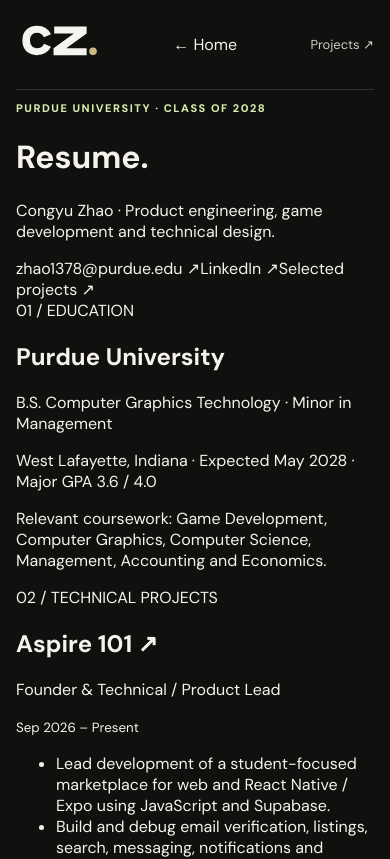
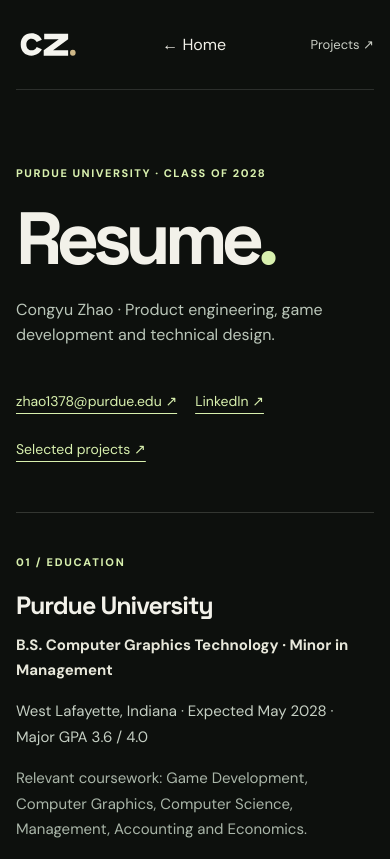
Before and after one commit to skrgulang/congyuzhao-portfolio, a Next.js app: page /resume in a window 390 px wide. Shown: the top 859 px of the page. Built offline with nearby package versions, Linux system fonts and the light colour scheme.

Commit message:
Style consistent CZ logo and mobile-friendly public resume page

```diff
--- a/app/globals.css
+++ b/app/globals.css
@@ -854,3 +854,43 @@ html{scroll-padding-top:24px}
  .aspireRealScreens{scrollbar-width:thin;scrollbar-color:#9e8d5c #23251d}
  .aspireRealScreens:focus-visible{outline-offset:1px}
 }
+
+/* Personal CZ mark: vector-stable at 320px through desktop and retina. */
+.newLogo{display:inline-flex;align-items:center;justify-content:flex-start;min-width:62px;text-decoration:none}
+.newLogo img{display:block;width:clamp(62px,6vw,84px);height:auto;max-height:44px}
+.newLogo:focus-visible{outline:2px solid var(--lime);outline-offset:6px;border-radius:5px}
+
+/* Resume: editorial single-column page based on documented experience. */
+.resumePage{min-height:100vh;background:#0d100d;color:#f2f1e9}
+.resumeContent{padding-top:clamp(64px,9vw,145px);padding-bottom:80px}
+.resumeLead{max-width:950px;padding:0 0 84px}
+.resumeLead h1{font:700 clamp(74px,12vw,175px)/.95 'Space Grotesk',sans-serif;letter-spacing:-.085em;margin:24px 0}
+.resumeLead h1 span{color:var(--lime)}
+.resumeLead>p:not(.newEyebrow){color:#bac6b9;font-size:clamp(16px,2vw,22px);line-height:1.55;max-width:750px}
+.resumeLeadLinks{display:flex;gap:16px 28px;flex-wrap:wrap;margin-top:35px}
+.resumeLeadLinks a,.resumeEnd a{color:var(--lime);font-size:14px;text-decoration:underline;text-underline-offset:7px;min-height:36px;display:inline-flex;align-items:center}
+.resumeSection{display:grid;grid-template-columns:minmax(175px,.3fr) minmax(0,1fr);gap:clamp(24px,5vw,75px);padding:47px 0;border-top:1px solid rgba(235,242,224,.17)}
+.resumeSectionLabel{color:var(--lime);font-size:11px;font-weight:750;letter-spacing:.16em;padding-top:7px}
+.resumeSection h2{font:650 clamp(25px,3.2vw,38px)/1.15 'Space Grotesk',sans-serif;letter-spacing:-.043em;margin:0 0 13px}
+.resumeSection p,.resumeSection li{font-size:15px;line-height:1.72;color:#c5cfc3}
+.resumeSection strong{color:#f2f1e9}
+.resumeSubhead{color:#e7e7da!important;font-weight:650;margin:8px 0!important}
+.resumeQuiet{color:#aab6a9!important}
+.resumeEntry{margin-bottom:39px}
+.resumeEntry:last-child{margin-bottom:0}
+.resumeEntryHead{display:flex;justify-content:space-between;align-items:start;gap:20px}
+.resumeEntryHead h2 a{color:inherit;text-decoration:none}
+.resumeEntryHead h2 a:hover,.resumeEntryHead h2 a:focus-visible{color:var(--lime)}
+.resumeEntryHead small{flex:0 0 auto;color:#a7b5a6;font-size:12px;padding-top:5px}
+.resumeEntry ul{padding-left:19px;margin:16px 0 0}
+.resumeEntry li+li{margin-top:8px}
+.resumeEnd{display:flex;flex-wrap:wrap;justify-content:space-between;gap:18px;border-top:1px solid rgba(235,242,224,.17);padding-top:30px}
+.resumeEnd p{font-size:12px;color:#9caa9b;line-height:1.7}
+@media(max-width:720px){
+ .resumeContent{padding-top:65px}
+ .resumeLead{padding-bottom:45px}
+ .resumeSection{grid-template-columns:1fr;gap:22px;padding:35px 0}
+ .resumeEntryHead{flex-direction:column;gap:0}
+ .resumeEntryHead small{padding:0;margin-bottom:7px}
+ .resumeLeadLinks{gap:12px 18px}
+}
```
